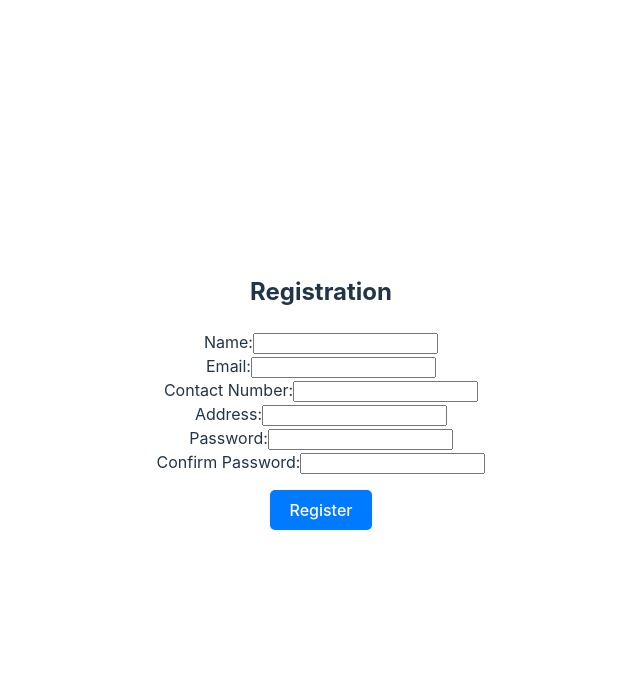
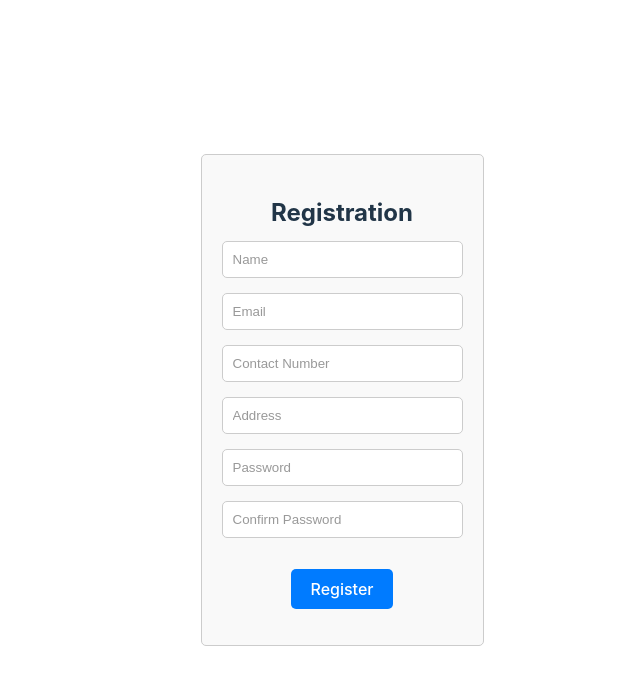
Before and after one commit to SaurabhT91/MeetSpace, a React (Vite) app in the folder MeetSpaceClient/: page /registration/1 in a window 1280 px wide. Shown: the top 684 px of the page, without its empty margins (319-959 px from the left). Built offline with nearby package versions, Linux system fonts and the light colour scheme.

Commit message:
Implemented RTK-Query for sending invite and registration

```diff
--- a/MeetSpaceClient/src/pages/registration.jsx
+++ b/MeetSpaceClient/src/pages/registration.jsx
@@ -1,26 +1,38 @@
-import React, { useState, useEffect } from "react";
-import axios from "axios";
-import qs from "qs";
-import { useParams, useSearchParams } from "react-router-dom";
+import React, { useState } from "react";
+import { useDispatch, useSelector } from "react-redux";
+import { useRegisterUserMutation } from "../services/registrationAPI";
+import {
+  setRegistering,
+  setError,
+  selectRegistering,
+  selectRegistrationError,
+} from "../slices/registrationSlice"; // Import setRegistering and setError
+
+import "../styles/registration.css";
+import { useParams } from "react-router-dom";
 
 function Registration() {
-  const baseurl = "http://localhost:8000/api/register";
+  const dispatch = useDispatch();
+  const [registerUser] = useRegisterUserMutation();
+  const registering = useSelector(selectRegistering);
+  const errors = useSelector(selectRegistrationError);
 
   const { token } = useParams();
   const [tokenWithoutType, type] = token.split("&type=");
-  console.log(type);
+
   const [name, setName] = useState("");
   const [email, setEmail] = useState("");
   const [contactNumber, setContactNumber] = useState("");
   const [address, setAddress] = useState("");
   const [password, setPassword] = useState("");
   const [confirmPassword, setConfirmPassword] = useState("");
-  const [errors, setErrors] = useState(null);
 
   const handleSubmit = async (e) => {
     e.preventDefault();
 
-    const data = {
+    dispatch(setRegistering(true)); // Corrected dispatch
+
+    const userData = {
       name,
       email,
       contactNumber,
@@ -31,130 +43,70 @@ function Registration() {
       type,
     };
 
-    console.log(type);
-    console.log(data);
+    try {
+      const response = await registerUser(userData);
 
-    try {
-      const response = await axios.post(baseurl, qs.stringify(data), {
-        headers: {
-          "Content-Type": "application/x-www-form-urlencoded",
-        },
-      });
+      if (response.error) {
+        throw response.error;
+      }
 
-      if (response.status === 200) {
       alert("Registration successful!");
       window.location.href = "/";
-      }
     } catch (error) {
-      if (error.response) {
-        const { status, data } = error.response;
-        if (status === 401) {
-          setErrors({ serverError: "Unauthorized: Please log in to proceed." });
-        } else if (status === 422) {
-          setErrors(data.errors);
-        } else {
-          setErrors({ serverError: "Server error. Please try again later." });
-        }
-      } else {
-        setErrors({ serverError: "Server error. Please try again later." });
-      }
+      dispatch(setError("Registration failed. Please try again."));
+
+      console.error("Registration error:", error);
+    } finally {
+      dispatch(setRegistering(false));
     }
   };
 
   return (
-    <div>
+    <div className="registration-container">
       <h2>Registration</h2>
       <form onSubmit={handleSubmit}>
-        <div>
-          <label htmlFor="name">Name:</label>
         <input
-            id="name"
           type="text"
+          placeholder="Name"
           value={name}
           onChange={(e) => setName(e.target.value)}
           required
         />
-          <div>
-            {errors && errors.name && (
-              <span className="error">{errors.name[0]}</span>
-            )}
-          </div>
-        </div>
-        <div>
-          <label htmlFor="email">Email:</label>
         <input
-            id="email"
           type="email"
+          placeholder="Email"
           value={email}
           onChange={(e) => setEmail(e.target.value)}
           required
         />
-          <div>
-            {errors && errors.email && (
-              <span className="error">{errors.email[0]}</span>
-            )}
-          </div>
-        </div>
-        <div>
-          <label htmlFor="contactNumber">Contact Number:</label>
         <input
-            id="contactNumber"
           type="tel"
+          placeholder="Contact Number"
           value={contactNumber}
           onChange={(e) => setContactNumber(e.target.value)}
           required
         />
-          <div>
-            {errors && errors.contactNumber && (
-              <span className="error">{errors.contactNumber[0]}</span>
-            )}
-          </div>
-        </div>
-        <div>
-          <label htmlFor="address">Address:</label>
         <input
-            id="address"
           type="text"
+          placeholder="Address"
           value={address}
           onChange={(e) => setAddress(e.target.value)}
           required
         />
-          <div>
-            {errors && errors.address && (
-              <span className="error">{errors.address[0]}</span>
-            )}
-          </div>
-        </div>
-        <div>
-          <label htmlFor="password">Password:</label>
         <input
-            id="password"
           type="password"
+          placeholder="Password"
           value={password}
           onChange={(e) => setPassword(e.target.value)}
           required
         />
-          <div>
-            {errors && errors.password && (
-              <span className="error">{errors.password[0]}</span>
-            )}
-          </div>
-        </div>
-        <div>
-          <label htmlFor="confirmPassword">Confirm Password:</label>
         <input
-            id="confirmPassword"
           type="password"
+          placeholder="Confirm Password"
           value={confirmPassword}
           onChange={(e) => setConfirmPassword(e.target.value)}
           required
         />
-          <div>
-            {errors && errors.password_confirmation && (
-              <span className="error">{errors.password_confirmation[0]}</span>
-            )}
-          </div>
-        </div>
         <button type="submit">Register</button>
       </form>
       <div>
--- /dev/null
+++ b/MeetSpaceClient/src/services/inviteAPI.js
@@ -0,0 +1,24 @@
+import { createApi, fetchBaseQuery } from "@reduxjs/toolkit/query/react";
+
+export const inviteAPI = createApi({
+  reducerPath: "inviteAPI",
+  baseQuery: fetchBaseQuery({ baseUrl: "http://localhost:8000/api/" }),
+  endpoints: (builder) => ({
+    inviteUser: builder.mutation({
+      query: (credentials) => ({
+        url: "sendInvite",
+        method: "POST",
+        body: credentials,
+      }),
+      onError: (error) => {
+        console.error("Login error:", error);
+        throw error;
+      },
+      onSuccess: () => {
+        return "Invitetion sent successfully";
+      },
+    }),
+  }),
+});
+
+export const { useInviteUserMutation } = inviteAPI;
--- /dev/null
+++ b/MeetSpaceClient/src/services/registrationAPI.js
@@ -0,0 +1,21 @@
+import { createApi, fetchBaseQuery } from "@reduxjs/toolkit/query/react";
+
+export const registrationApi = createApi({
+  reducerPath: "registrationApi",
+  baseQuery: fetchBaseQuery({ baseUrl: "http://localhost:8000/api/" }),
+  endpoints: (builder) => ({
+    registerUser: builder.mutation({
+      query: (userData) => ({
+        url: "register",
+        method: "POST",
+        body: userData,
+      }),
+      onError: (error) => {
+        console.error("Registration error:", error);
+        throw error;
+      },
+    }),
+  }),
+});
+
+export const { useRegisterUserMutation } = registrationApi;
--- /dev/null
+++ b/MeetSpaceClient/src/slices/inviteSlice.js
@@ -0,0 +1,22 @@
+import { createSlice } from "@reduxjs/toolkit";
+
+export const invitationSlice = createSlice({
+  name: "invitation",
+  initialState: {
+    invitationAcknowledgement: null,
+    error: null,
+  },
+  reducers: {
+    setInvitationAcknowledgement: (state, action) => {
+      state.invitationAcknowledgement = action.payload;
+      state.error = null;
+    },
+    setError: (state, action) => {
+      state.error = action.payload;
+    },
+  },
+});
+
+export const { setInvitationAcknowledgement, setError } = invitationSlice.actions;
+
+export default invitationSlice.reducer;
--- /dev/null
+++ b/MeetSpaceClient/src/slices/registrationSlice.js
@@ -0,0 +1,25 @@
+import { createSlice } from "@reduxjs/toolkit";
+
+export const registrationSlice = createSlice({
+  name: "registration",
+  initialState: {
+    registering: false,
+    error: null,
+  },
+  reducers: {
+    setRegistering: (state, action) => {
+      state.registering = action.payload;
+    },
+    setError: (state, action) => {
+      state.error = action.payload;
+    },
+  },
+});
+
+export const { setRegistering, setError } = registrationSlice.actions;
+
+// Selectors
+export const selectRegistering = (state) => state.registration.registering;
+export const selectRegistrationError = (state) => state.registration.error;
+
+export default registrationSlice.reducer;
--- /dev/null
+++ b/MeetSpaceClient/src/styles/registration.css
@@ -0,0 +1,75 @@
+.registration-container {
+  width: 100%; /* Optionally, set width to 100% */
+  max-width: 800px; /* Set a fixed width */
+  margin: 0 auto;
+  padding: 20px;
+  border: 1px solid #ccc;
+  border-radius: 5px;
+  background-color: #f9f9f9;
+}
+
+
+.registration-container h2 {
+  font-size: 24px;
+  margin-bottom: 10px;
+}
+
+.registration-container form {
+  display: flex;
+  flex-direction: column;
+}
+
+.registration-container input {
+  width: 100%;
+  padding: 10px;
+  margin-bottom: 15px;
+  border: 1px solid #ccc;
+  border-radius: 5px;
+  box-sizing: border-box;
+}
+
+.registration-container input::placeholder {
+  color: #999;
+}
+
+.registration-container button {
+  padding: 10px 20px;
+  background-color: #007bff;
+  color: #fff;
+  border: none;
+  border-radius: 5px;
+  cursor: pointer;
+  align-self: center; /* Center the button horizontally */
+}
+
+.registration-container button:hover {
+  background-color: #0056b3;
+}
+
+.error {
+  color: red;
+  margin-bottom: 15px;
+}
+
+/* Responsive styles */
+@media screen and (max-width: 1200px) {
+  .registration-container {
+    max-width: 80%;
+  }
+}
+
+@media screen and (max-width: 768px) {
+  .registration-container {
+    padding: 10px;
+  }
+
+  .registration-container h2 {
+    font-size: 20px;
+  }
+
+  .registration-container input,
+  .registration-container button {
+    padding: 8px;
+    margin-bottom: 10px;
+  }
+}
```
Also changed, not shown: MeetSpaceClient/src/components/Invite.jsx (+25 -47 lines), MeetSpaceClient/src/store.js (+10 -2 lines), 1 other file (tests, documents, lock files or other folders). Lines whose indentation alone changed are shown as unchanged.
